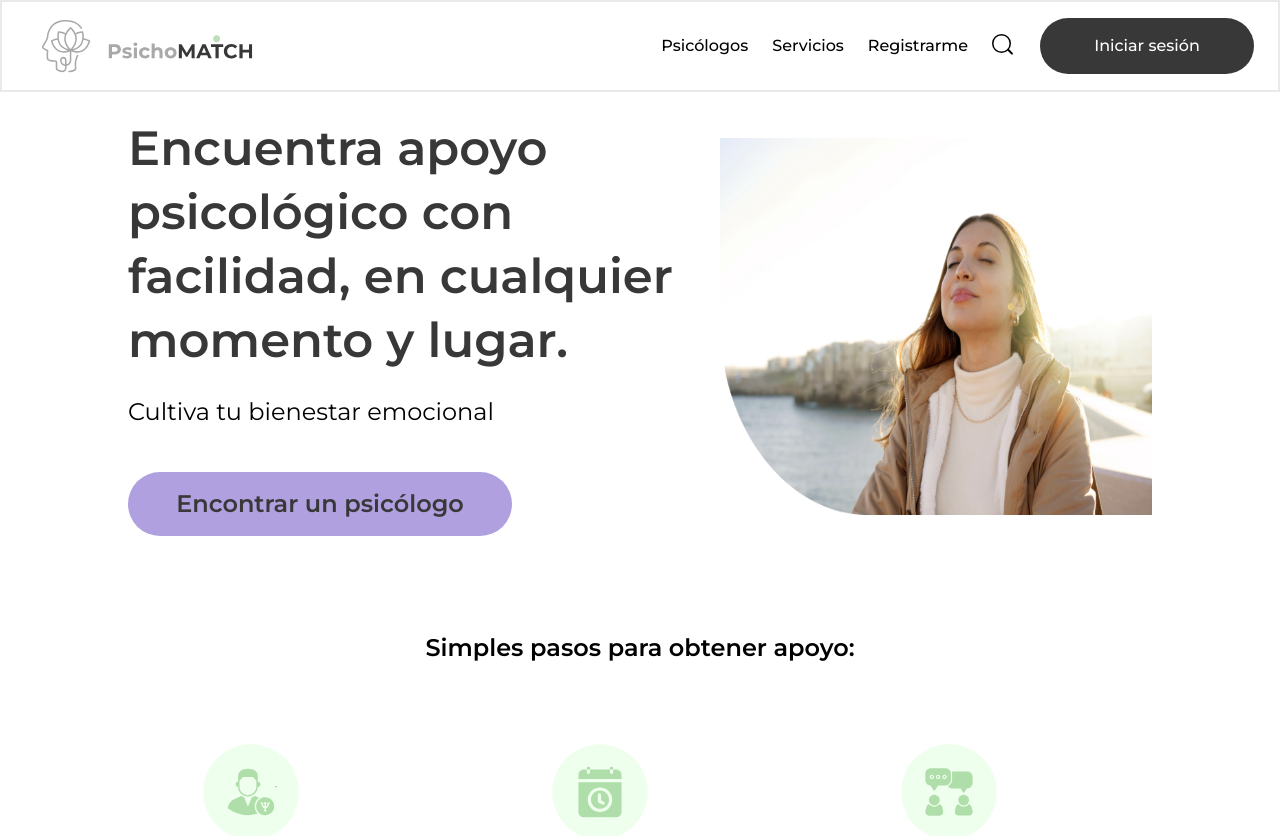
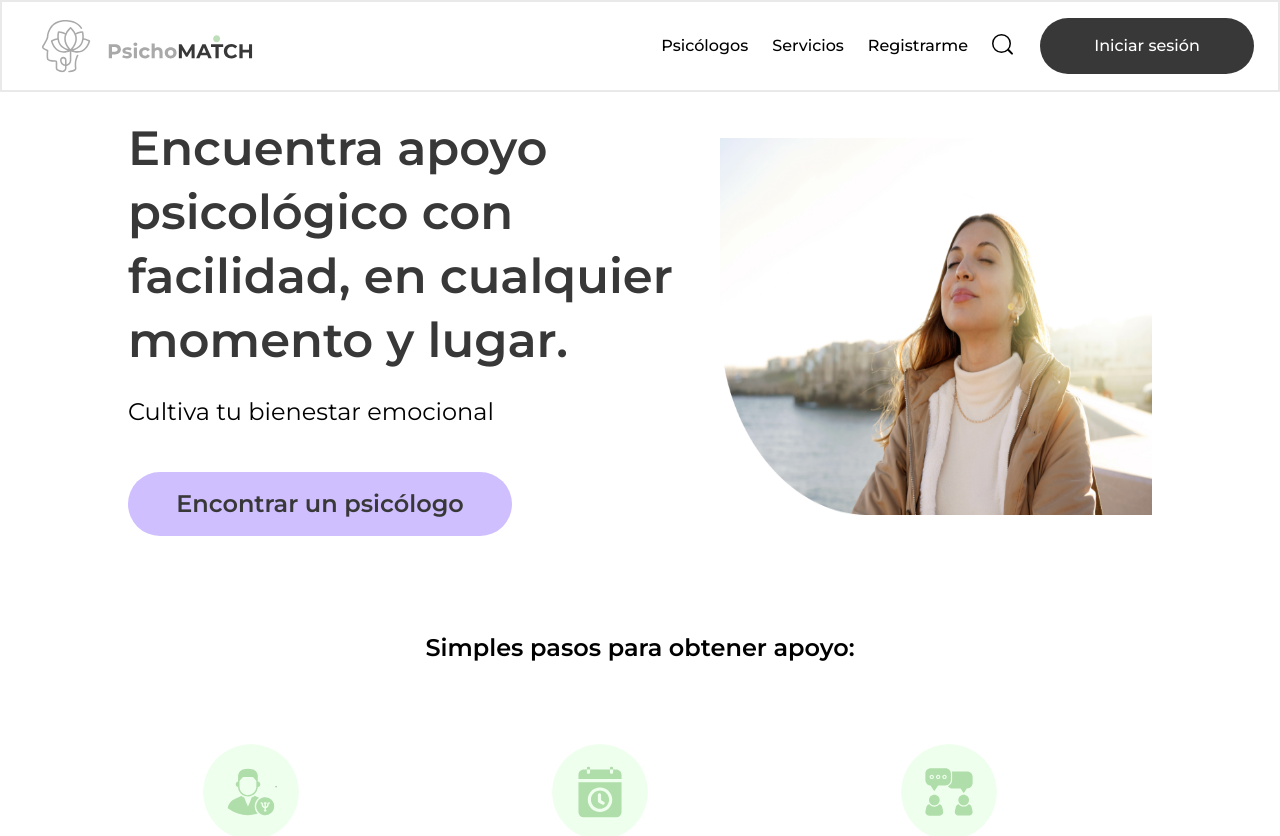
Before and after one commit to No-Country/C14-09-n-React-Node-Psichomatch, a React (Vite) app in the folder Frontend/: page / in a window 1280 px wide. Shown: the top 836 px of the page. Built offline with nearby package versions, Linux system fonts and the light colour scheme; the HTML template or start-up script is replaced by a standard one.

Commit message:
Completed HomePage

```diff
--- a/Frontend/src/Components/Buttons.jsx
+++ b/Frontend/src/Components/Buttons.jsx
@@ -1,22 +1,19 @@
 import React from "react";
 
-export const ButtonBlack = ({ text }) => {
+export const ButtonBlack = ({ text, additionalClasses }) => {
   return (
-    <button className="text-Gray-dark text-2xl font-semibold bg-Purple py-4 px-6 rounded-[32px] w-[384px] hover:bg-Purple-ligth">
+    <button className={`${additionalClasses} text-white bg-Gray-dark text-2xl font-medium py-4 px-6 rounded-[32px] hover:bg-[#4f4f4f]`}>
       {text}
     </button>
   );
 };
-export const ButtonLila = () => {
+
+export const ButtonLilacSlim = ({ text, additionalClasses }) => {
   return (
-    <button className="text-Gray-dark text-2xl font-semibold bg-Purple py-4 px-6 rounded-[32px] w-[384px] hover:bg-Purple-ligth">
+    <button
+      className={`${additionalClasses} text-Gray-dark text-2xl font-semibold bg-[#CFBFFF] py-4 px-6 rounded-[48px] hover:bg-Purple-ligth`}
+    >
       {text}
     </button>
   );
 };
-export const Buttons = () => {
-  return <div>Buttons</div>;
-};
-export const Buttons = () => {
-  return <div>Buttons</div>;
-};
--- a/Frontend/src/Components/SectionFAQs.jsx
+++ b/Frontend/src/Components/SectionFAQs.jsx
@@ -1,5 +1,6 @@
 import React from "react";
 import { ComponentFAQs } from "./ComponentFAQs";
+import { ButtonBlack, ButtonLilacSlim } from "./Buttons";
 
 const faqs = [
   {
@@ -37,9 +38,7 @@ export const SectionFAQs = () => {
         ))}
       </div>
       <div className="flex justify-center items-center mt-12">
-        <button className="text-Gray-dark text-2xl font-semibold bg-[#CFBFFF] py-4 px-6 rounded-[48px] w-[331px] hover:bg-Purple">
-          Buscar un psicólogo
-        </button>
+        <ButtonLilacSlim text="Buscar un psicólogo" additionalClasses="my-4 lg:my-10 w-[331px]" />
       </div>
     </div>
   );
--- a/Frontend/src/Components/SectionWhyPsichoMatch.jsx
+++ b/Frontend/src/Components/SectionWhyPsichoMatch.jsx
@@ -3,6 +3,7 @@ import WomenImg from "../assets/Images/women.png";
 import iconOne from "../assets/Icons/iconWhyPM-One.svg";
 import iconTwo from "../assets/Icons/iconWhyPM-Two.svg";
 import iconThree from "../assets/Icons/iconWhyPM-Three.svg";
+import { ButtonBlack } from "./Buttons";
 
 const lists = [
   {
@@ -50,9 +51,7 @@ export const SectionWhyPsichoMatch = () => {
               ))}
             </div>
             <div className="flex justify-center items-center mt-12">
-              <button className="text-white bg-Gray-dark text-2xl font-medium py-4 px-6 rounded-[32px] w-[279px] hover:bg-[#4f4f4f]">
-                Agendar ahora
-              </button>
+              <ButtonBlack text="Agendar ahora" additionalClasses="w-[279px]" />
             </div>
           </div>
           <div className="flex justify-center items-center">
--- a/Frontend/src/components/Hero.jsx
+++ b/Frontend/src/components/Hero.jsx
@@ -1,5 +1,6 @@
 import React from "react";
 import imgHero from "../assets/Images/img-hero.png";
+import { ButtonLilacSlim } from "./Buttons";
 
 const Hero = () => {
   return (
@@ -13,9 +14,7 @@ const Hero = () => {
           Cultiva tu bienestar emocional
         </p>
         <div className="flex justify-center md:justify-start">
-          <button className="text-Gray-dark text-2xl font-semibold bg-Purple py-4 px-6 rounded-[32px] w-[384px] hover:bg-Purple-ligth">
-            Encontrar un psicólogo
-          </button>
+          <ButtonLilacSlim additionalClasses="w-[384px]" text={"Encontrar un psicólogo"} />
         </div>
       </div>
       <div className="flex justify-center items-center lg:flex-1">
```
